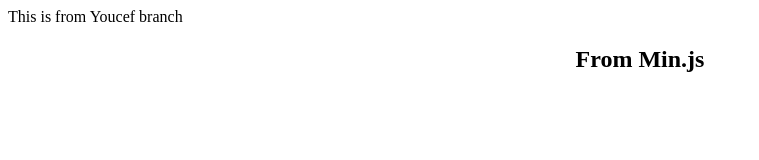
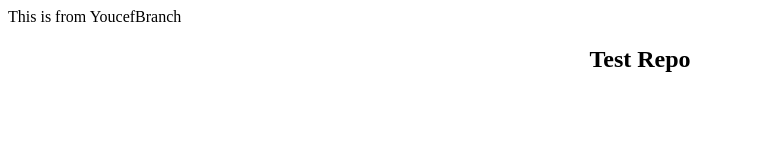
Before and after one commit to Youcefq3/myProject, a plain HTML site: page index.html in a window 1280 px wide. Shown: the whole page, without its empty margins (0-759 px from the left). Drawn offline with Linux system fonts and the light colour scheme.

Commit message:
change title and hover effect

```diff
--- a/min.js
+++ b/min.js
@@ -1,6 +1,6 @@
 let header = document.createElement('h2');
 
-header.innerText = "From Min.js"
+header.innerText = "Test Repo"
 
 document.body.prepend(header);
-document.body.prepend("This is from Youcef branch");
+document.body.prepend("This is from YoucefBranch");
--- a/style.css
+++ b/style.css
@@ -6,12 +6,13 @@ h2:first-of-type {
 h2:first-of-type::before {
     content: "";
     position: absolute;
-    top: -5px;
+    top: 0;
     left: 0;
-    height: 5px;
+    height: 100%;
     width: 0;
     transition: 0.3s;
     background-color: indianred;
+    z-index: -1;
 }
 h2:first-of-type:hover::before {
     width: 100%;
```
